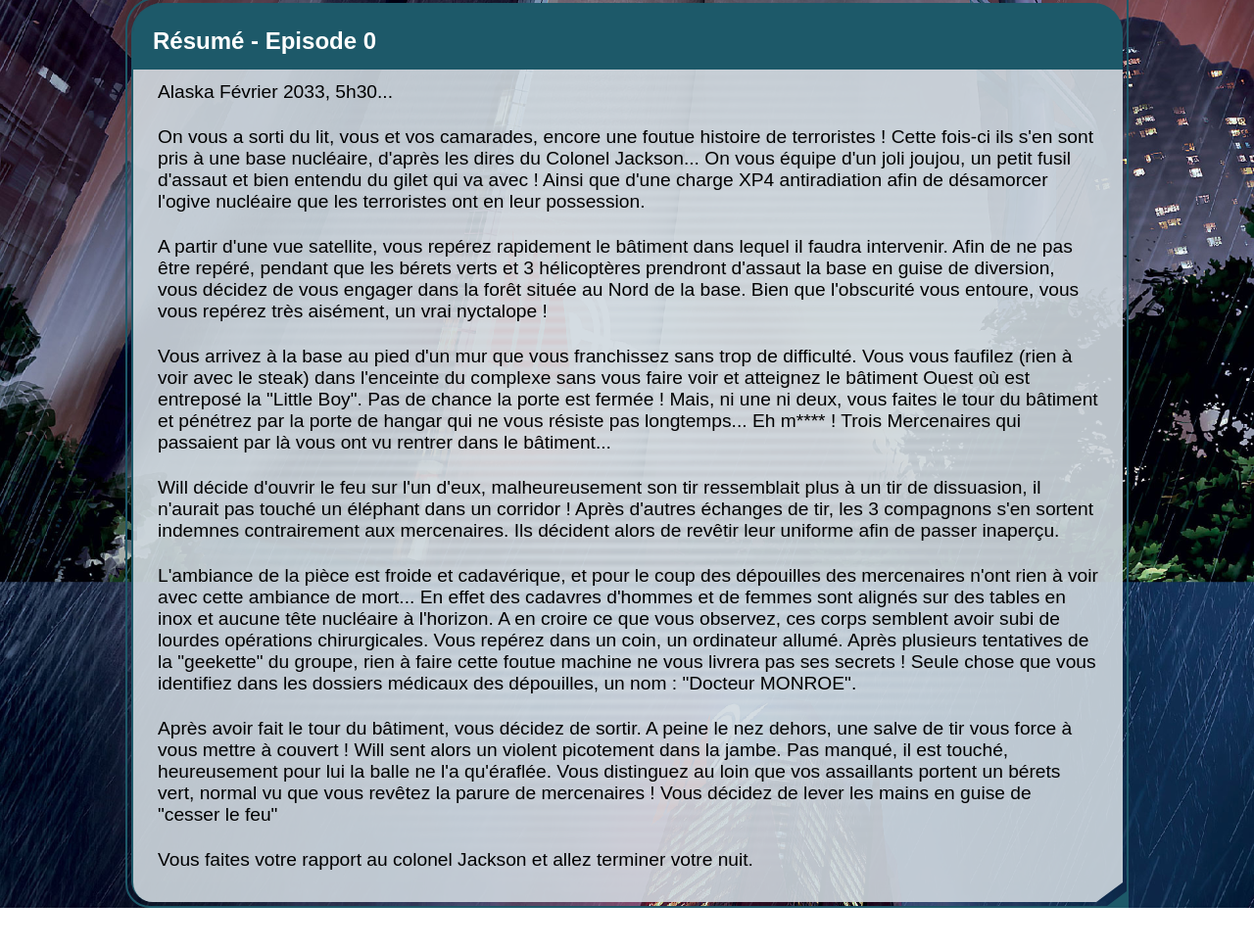
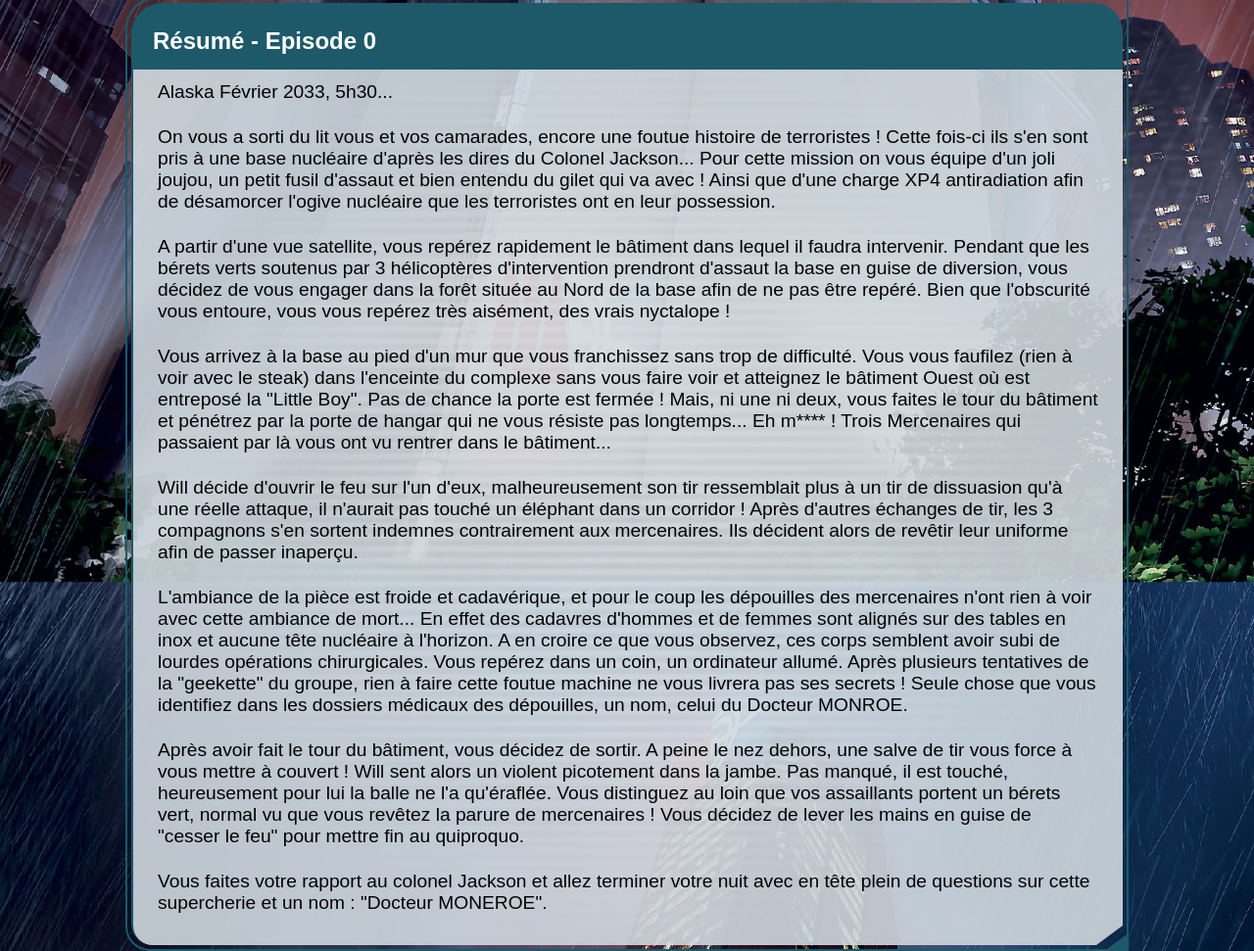
Before and after one commit to mjouan23/critical, a plain HTML site: page index.html in a window 1280 px wide. Shown: the part 1219-2190 px from the top of the page at 98% size. Before the commit the page ends 2146 px from the top, so only its background shows below. Drawn offline with Linux system fonts and the light colour scheme.

Commit message:
modification texte

```diff
--- a/index.html
+++ b/index.html
@@ -102,32 +102,32 @@
                 <h2>Résumé - Episode 0</h2>
                 <p>Alaska Février 2033, 5h30...</p>
                 <p>
-                    On vous a sorti du lit, vous et vos camarades, encore une foutue histoire de terroristes !
-                    Cette fois-ci ils s'en sont pris à une base nucléaire, d'après les dires du Colonel Jackson...
-                    On vous équipe d'un joli joujou, un petit fusil d'assaut et bien entendu du gilet qui va avec ! Ainsi que d'une charge XP4 antiradiation afin de désamorcer l'ogive nucléaire que les terroristes ont en leur possession.
+                    On vous a sorti du lit vous et vos camarades, encore une foutue histoire de terroristes !
+                    Cette fois-ci ils s'en sont pris à une base nucléaire d'après les dires du Colonel Jackson...
+                    Pour cette mission on vous équipe d'un joli joujou, un petit fusil d'assaut et bien entendu du gilet qui va avec ! Ainsi que d'une charge XP4 antiradiation afin de désamorcer l'ogive nucléaire que les terroristes ont en leur possession.
                 </p>
                 <p>
-                    A partir d'une vue satellite, vous repérez rapidement le bâtiment dans lequel il faudra intervenir. Afin de ne pas être repéré, pendant que les bérets verts et 3 hélicoptères  prendront d'assaut la base en guise de diversion, vous décidez de vous engager dans la forêt située au Nord de la base.
-                    Bien que l'obscurité vous entoure, vous vous repérez très aisément, un vrai nyctalope !
+                    A partir d'une vue satellite, vous repérez rapidement le bâtiment dans lequel il faudra intervenir. Pendant que les bérets verts soutenus par 3 hélicoptères d'intervention prendront d'assaut la base en guise de diversion, vous décidez de vous engager dans la forêt située au Nord de la base afin de ne pas être repéré.
+                    Bien que l'obscurité vous entoure, vous vous repérez très aisément, des vrais nyctalope !
                 </p>
                 <p>
                     Vous arrivez à la base au pied d'un mur que vous franchissez sans trop de difficulté. Vous vous faufilez (rien à voir avec le steak) dans l'enceinte du complexe sans vous faire voir et atteignez le bâtiment Ouest où est entreposé la "Little Boy".
                     Pas de chance la porte est fermée ! Mais, ni une ni deux, vous faites le tour du bâtiment et pénétrez par la porte de hangar qui ne vous résiste pas longtemps... Eh m**** ! Trois Mercenaires qui passaient par là vous ont vu rentrer dans le bâtiment...
                 </p>
                 <p>
-                    Will décide d'ouvrir le feu sur l'un d'eux, malheureusement son tir ressemblait plus à un tir de dissuasion, il n'aurait pas touché un éléphant dans un corridor ! Après d'autres échanges de tir, les 3 compagnons s'en sortent indemnes contrairement aux mercenaires.
+                    Will décide d'ouvrir le feu sur l'un d'eux, malheureusement son tir ressemblait plus à un tir de dissuasion qu'à une réelle attaque, il n'aurait pas touché un éléphant dans un corridor ! Après d'autres échanges de tir, les 3 compagnons s'en sortent indemnes contrairement aux mercenaires.
                     Ils décident alors de revêtir leur uniforme afin de passer inaperçu.
                 </p>
                 <p>
-                    L'ambiance de la pièce est froide et cadavérique, et pour le coup des dépouilles des mercenaires n'ont rien à voir avec cette ambiance de mort... En effet des cadavres d'hommes et de femmes sont alignés sur des tables en inox et aucune tête nucléaire à l'horizon. A en croire ce que vous observez, ces corps semblent avoir subi de lourdes opérations chirurgicales.
-                    Vous repérez dans un coin, un ordinateur allumé. Après plusieurs tentatives de la "geekette" du groupe, rien à faire cette foutue machine ne vous livrera pas ses secrets ! Seule chose que vous identifiez dans les dossiers médicaux des dépouilles, un nom : "Docteur MONROE".
+                    L'ambiance de la pièce est froide et cadavérique, et pour le coup les dépouilles des mercenaires n'ont rien à voir avec cette ambiance de mort... En effet des cadavres d'hommes et de femmes sont alignés sur des tables en inox et aucune tête nucléaire à l'horizon. A en croire ce que vous observez, ces corps semblent avoir subi de lourdes opérations chirurgicales.
+                    Vous repérez dans un coin, un ordinateur allumé. Après plusieurs tentatives de la "geekette" du groupe, rien à faire cette foutue machine ne vous livrera pas ses secrets ! Seule chose que vous identifiez dans les dossiers médicaux des dépouilles, un nom, celui du Docteur MONROE.
                 </p>
                 <p>
                     Après avoir fait le tour du bâtiment, vous décidez de sortir. A peine le nez dehors, une salve de tir vous force à vous mettre à couvert ! Will sent alors un violent picotement dans la jambe. Pas manqué, il est touché, heureusement pour lui la balle ne l'a qu'éraflée.
-                    Vous distinguez au loin que vos assaillants portent un bérets vert, normal vu que vous revêtez la parure de mercenaires ! Vous décidez de lever les mains en guise de "cesser le feu"
+                    Vous distinguez au loin que vos assaillants portent un bérets vert, normal vu que vous revêtez la parure de mercenaires ! Vous décidez de lever les mains en guise de "cesser le feu" pour mettre fin au quiproquo.
                 </p>
                 <p>
-                    Vous faites votre rapport au colonel Jackson et allez terminer votre nuit.
+                    Vous faites votre rapport au colonel Jackson et allez terminer votre nuit avec en tête plein de questions sur cette supercherie et un nom : "Docteur MONEROE".
                 </p>
             </div>
         </div>
```
